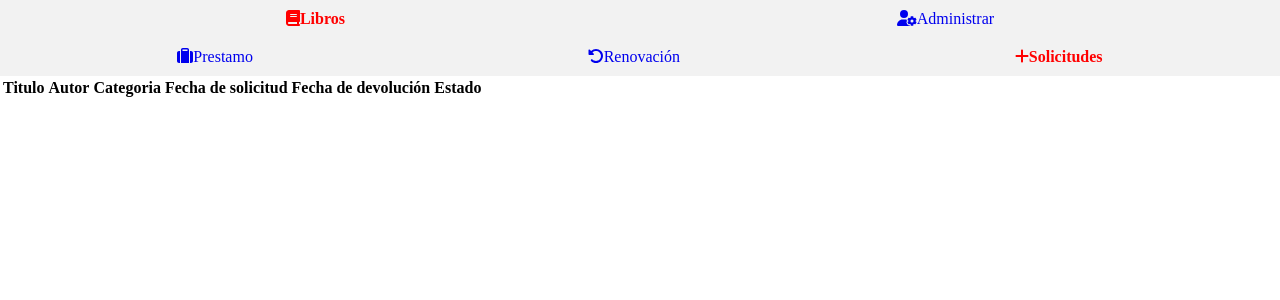
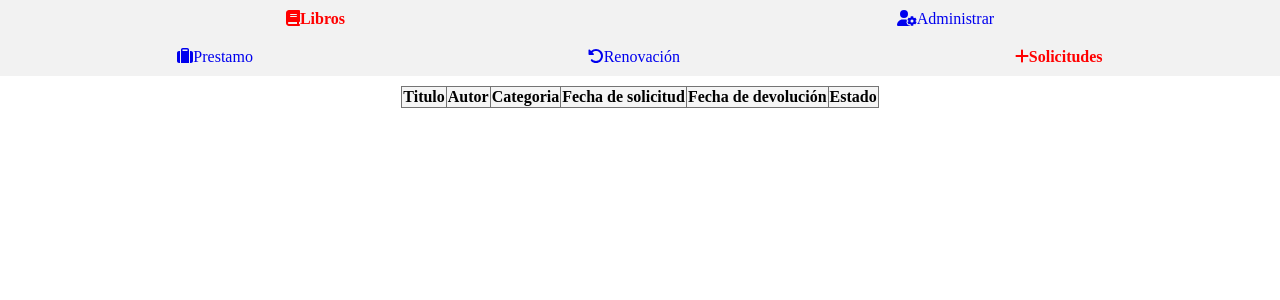
Before and after one commit to DiegoGC1822/BiblioMaster, a React (Vite) app: page /request in a window 1280 px wide. Shown: the top 300 px of the page. Built offline with nearby package versions, Linux system fonts and the light colour scheme.

Commit message:
Cambio de estilos

```diff
--- a/src/components/RequestStudentTable.jsx
+++ b/src/components/RequestStudentTable.jsx
@@ -1,6 +1,7 @@
 import { useLoansContext } from "../contexts/loansContext"
 import { useBooksContext } from "../contexts/booksContext"
 import { useUserContext } from "../contexts/userContext"
+import "../styles/Tables.module.css"
 
 export const RequestStudentTable = () => {
 
--- /dev/null
+++ b/src/styles/Tables.module.css
@@ -0,0 +1,19 @@
+table {
+    margin: 10px auto;
+    border-collapse: collapse;
+    background-color: transparent;
+}
+
+table, th, td {
+    border: 1px solid #747474;
+    text-align: center;
+}
+
+table th {
+    background-color: #F5F5F5;
+}
+
+td {
+    width: 200px;
+    padding: 10px;
+}
```
